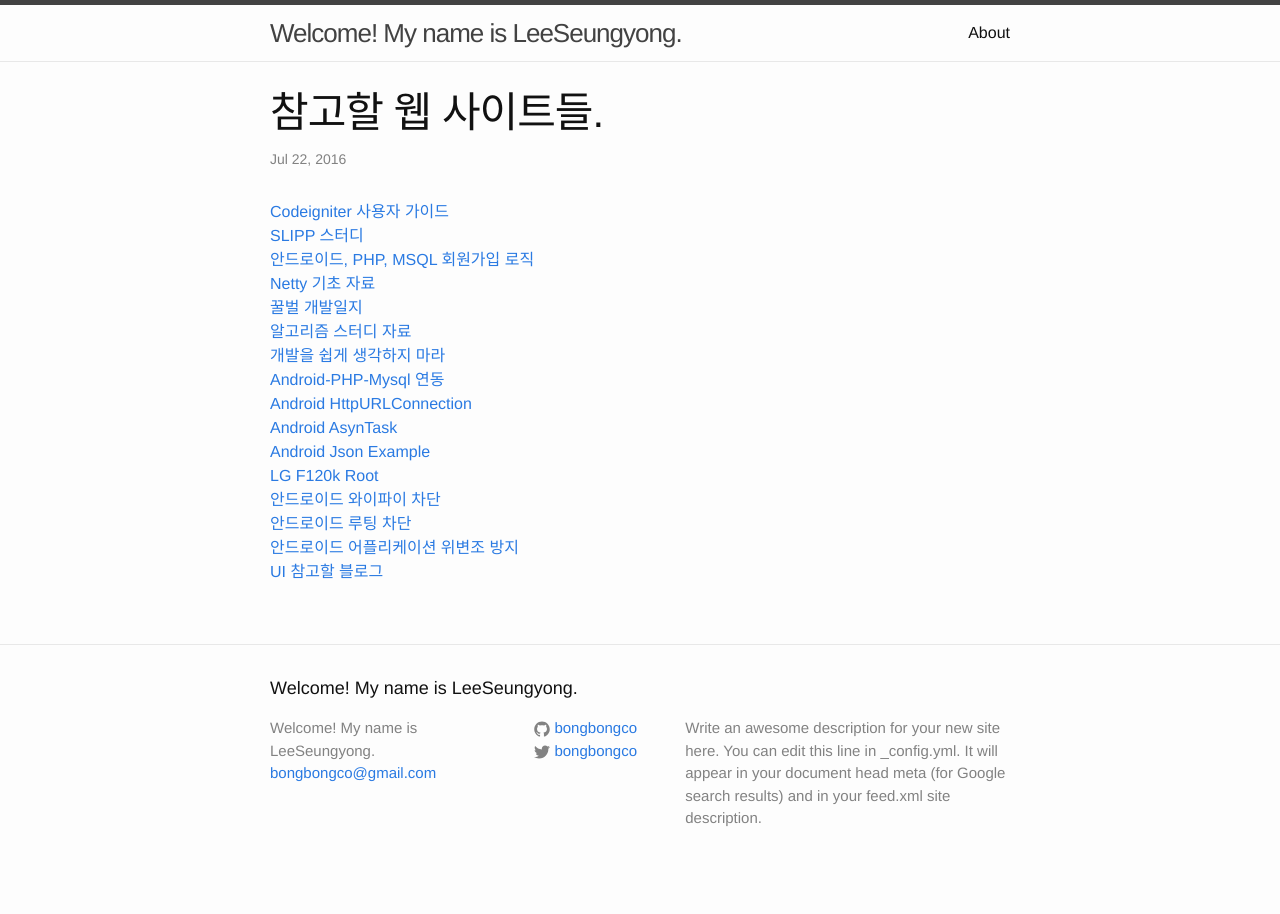
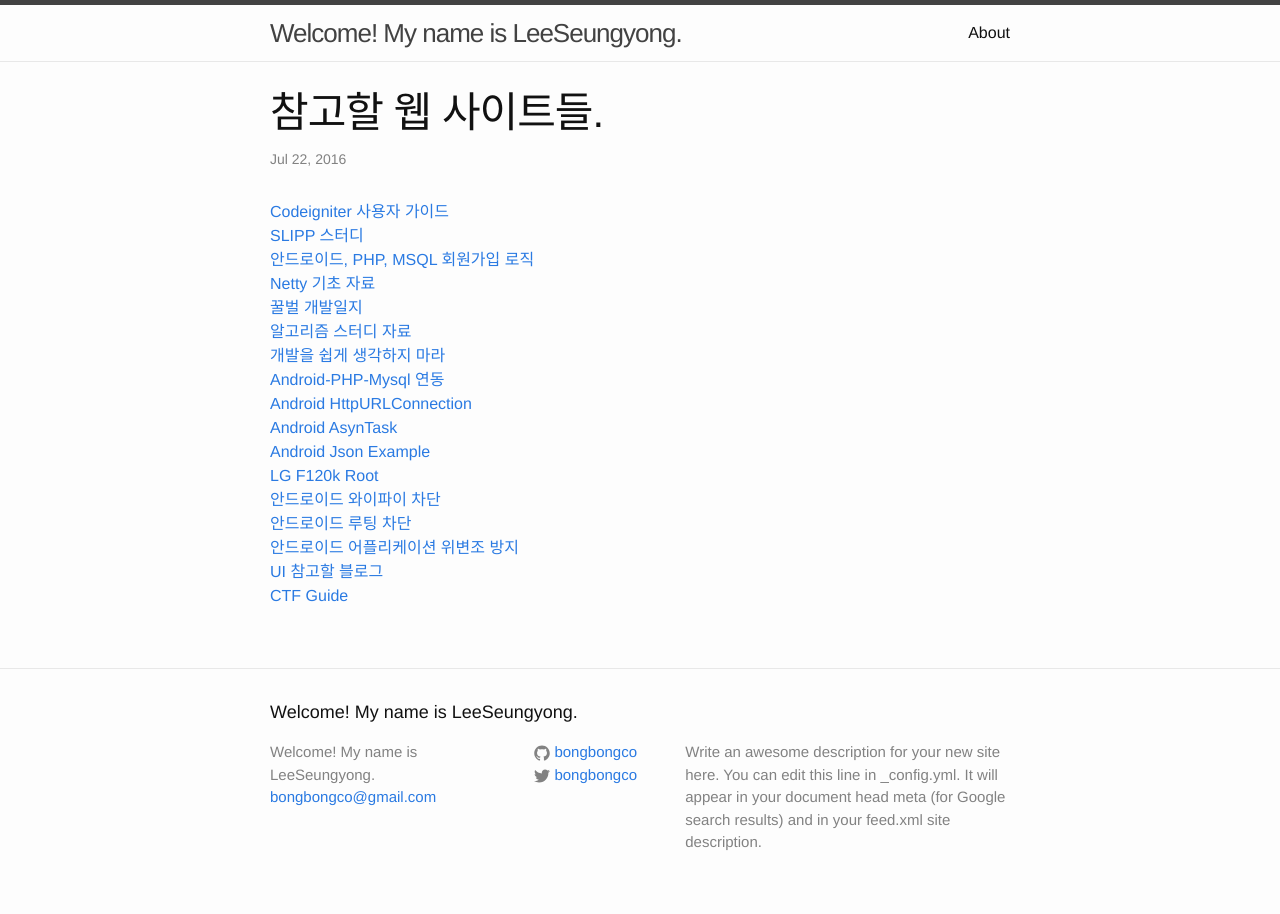
Before and after one commit to LktProgrammer/bongbongco.github.io, a Jekyll site: the page built from _posts/2016-07-22-Website-List.markdown, in a window 1280 px wide. Built offline with Jekyll 4.4.1, drawn with Linux system fonts in a browser that asks for light colours.

Commit message:
Update 2016-07-22-Website-List.markdown

```diff
--- a/_posts/2016-07-22-Website-List.markdown
+++ b/_posts/2016-07-22-Website-List.markdown
@@ -19,3 +19,4 @@ title: 참고할 웹 사이트들.
 [안드로이드 루팅 차단](http://arabiannight.tistory.com/entry/안드로이드Android-루팅-여부-확인-하기)
 [안드로이드 어플리케이션 위변조 방지](http://dev.re.kr/70)
 [UI 참고할 블로그](https://github.com/Pluu/pluu.github.io)
+[CTF Guide](https://trailofbits.github.io/ctf/index.html)
```
